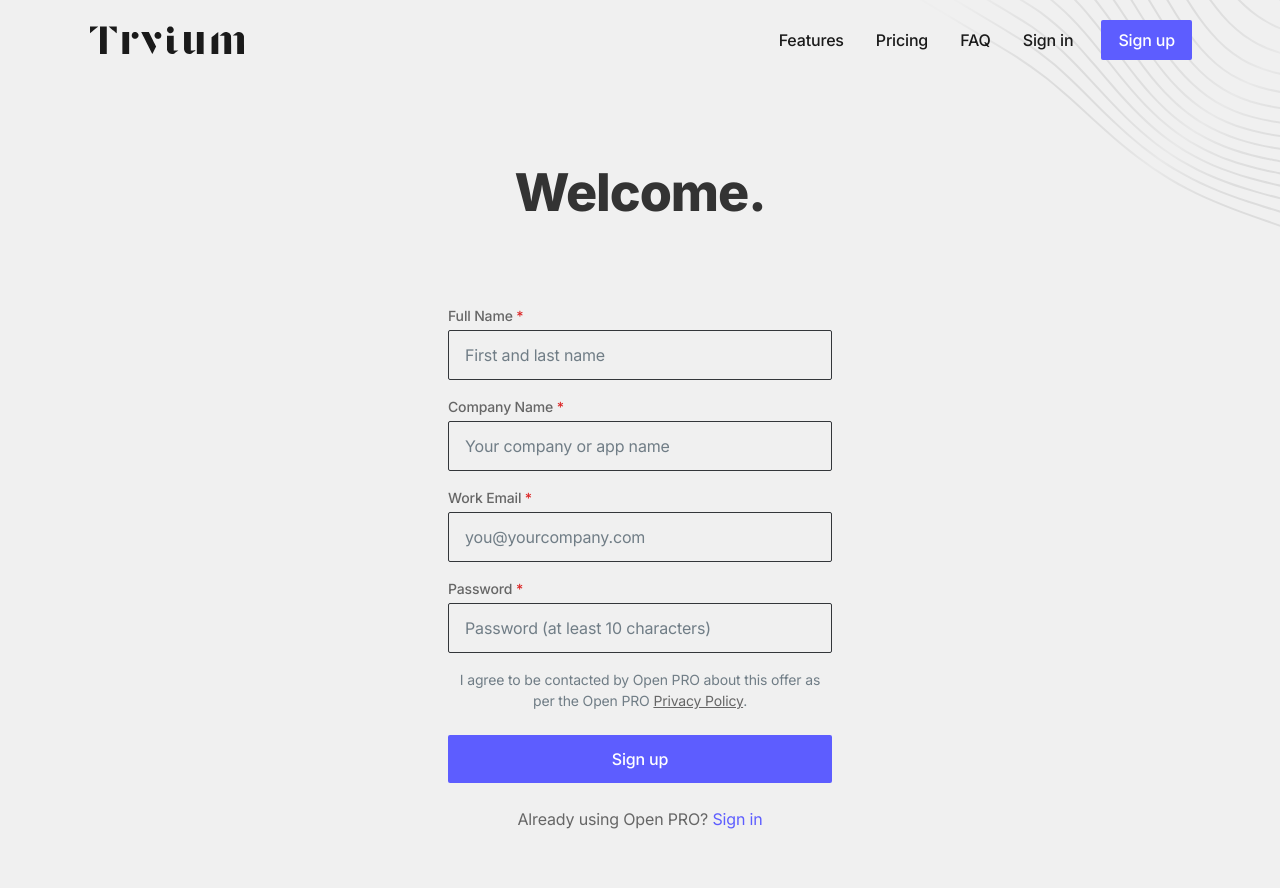
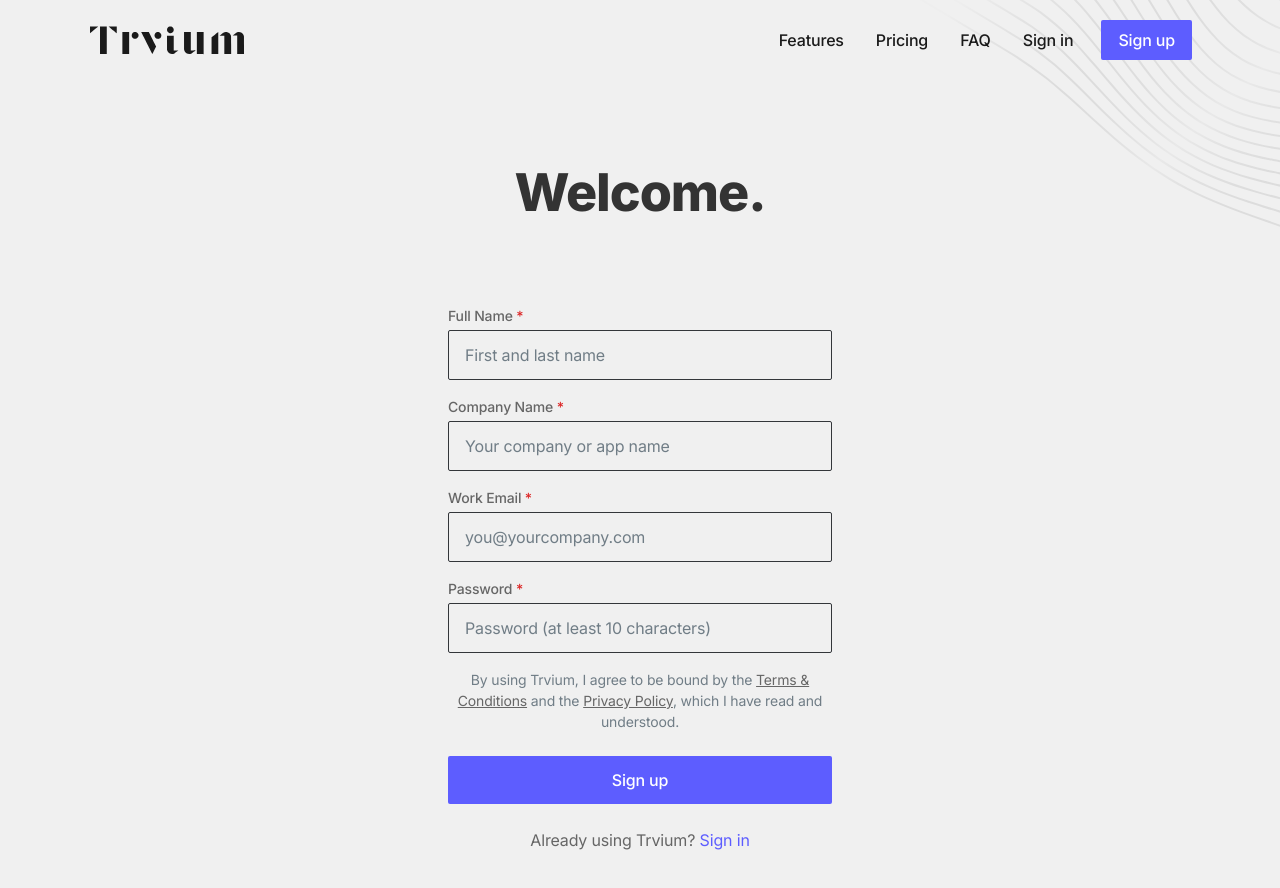
Before and after one commit to trvium/landing-page, a Next.js app: page /signup in a window 1280 px wide. Shown: the top 888 px of the page. Built offline with nearby package versions, Linux system fonts and the light colour scheme.

Commit message:
feat: legal terms added to sign up

```diff
--- a/app/(auth)/signup/page.tsx
+++ b/app/(auth)/signup/page.tsx
@@ -44,7 +44,7 @@ export default function SignUp() {
                 </div>
               </div>
               <div className="text-sm text-gray-500 text-center">
-                I agree to be contacted by Open PRO about this offer as per the Open PRO <Link href="#" className="underline text-[#666666] hover:text-[#D9D9D9] hover:no-underline transition duration-150 ease-in-out">Privacy Policy</Link>.
+                By using Trvium, I agree to be bound by the <Link href="/terms-conditions" target="_blank" className="underline text-[#666666] hover:text-[#D9D9D9] hover:no-underline transition duration-150 ease-in-out">Terms & Conditions</Link> and the <Link href="/privacy-policy" target="_blank" className="underline text-[#666666] hover:text-[#D9D9D9] hover:no-underline transition duration-150 ease-in-out">Privacy Policy</Link>, which I have read and understood.
               </div>
               <div className="flex flex-wrap -mx-3 mt-6">
                 <div className="w-full px-3">
@@ -53,7 +53,7 @@ export default function SignUp() {
               </div>
             </form>
             <div className="text-[#666666] text-center mt-6">
-              Already using Open PRO? <Link href="/signin" className="text-[#5D5DFF] hover:text-[#D9D9D9] transition duration-150 ease-in-out">Sign in</Link>
+              Already using Trvium? <Link href="/signin" className="text-[#5D5DFF] hover:text-[#D9D9D9] transition duration-150 ease-in-out">Sign in</Link>
             </div>
           </div>
 
```
